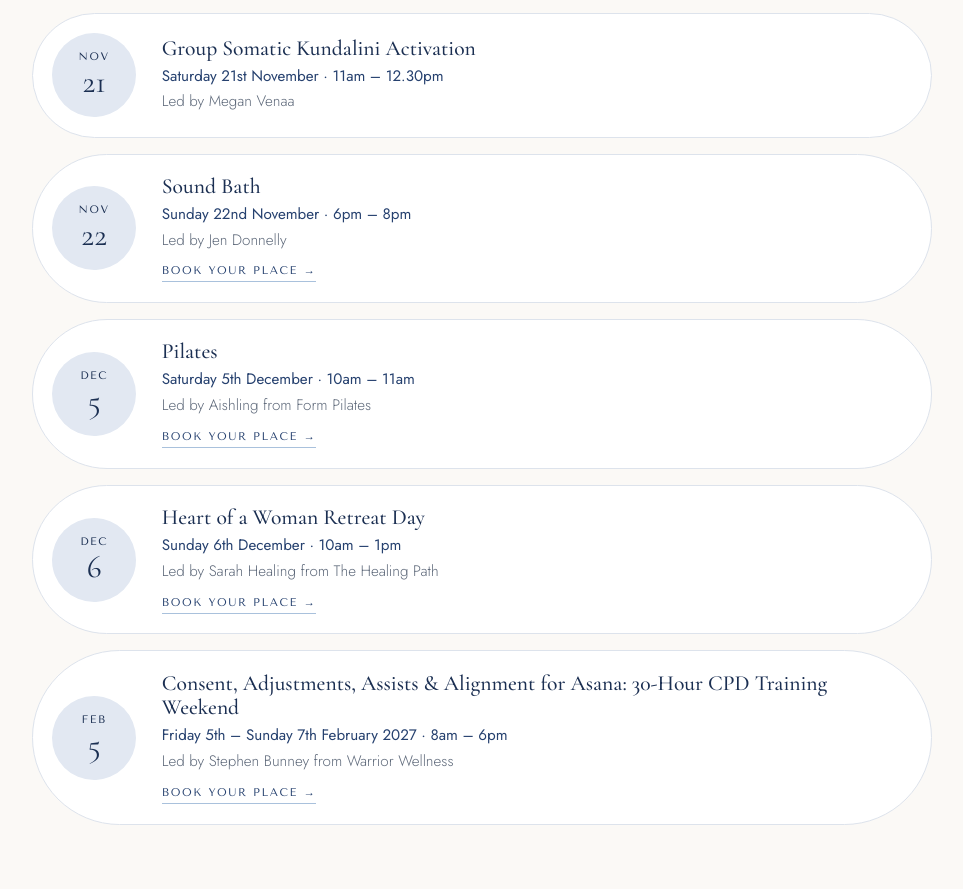
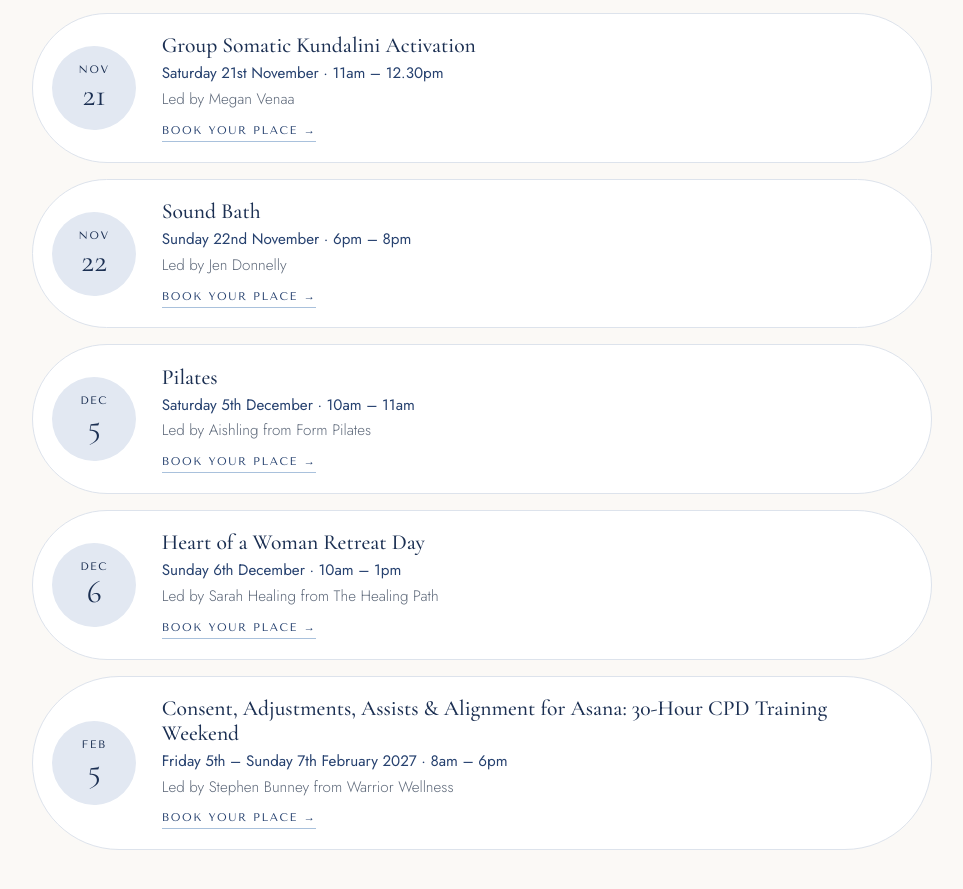
Before and after one commit to alunayogakildare/alunayogakildare.github.io, a plain HTML site: page index.html in a window 1280 px wide. Shown: the part 6543-7432 px from the top of the page, without its empty margins (158-1121 px from the left). Drawn offline with nearby package versions, Linux system fonts and the light colour scheme.

Commit message:
Add booking link for the Kundalini Activation event
Co-Authored-By: Claude Opus 5.5 <noreply@anthropic.com>

```diff
--- a/index.html
+++ b/index.html
@@ -295,6 +295,7 @@
               <h3>Group Somatic Kundalini Activation</h3>
               <p class="event-meta">Saturday 21st November · 11am – 12.30pm</p>
               <p>Led by Megan Venaa</p>
+              <a class="event-book" href="https://calendly.com/meganvenaa/aluna-group-healing-30th-may-clone?month=2026-11" target="_blank" rel="noopener">Book your place →</a>
             </div>
           </article>
           <article class="event" data-end="2026-11-22">
```
